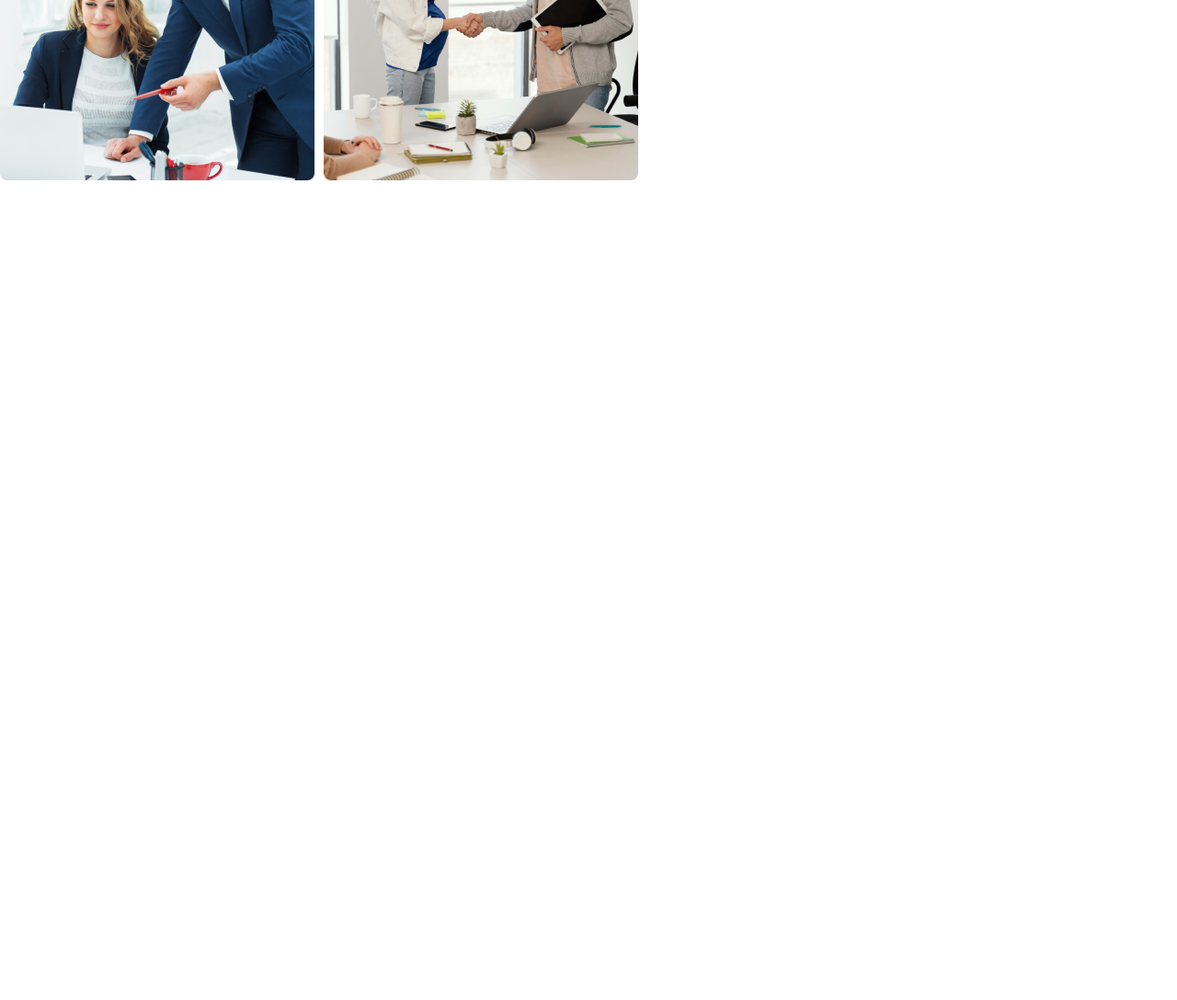
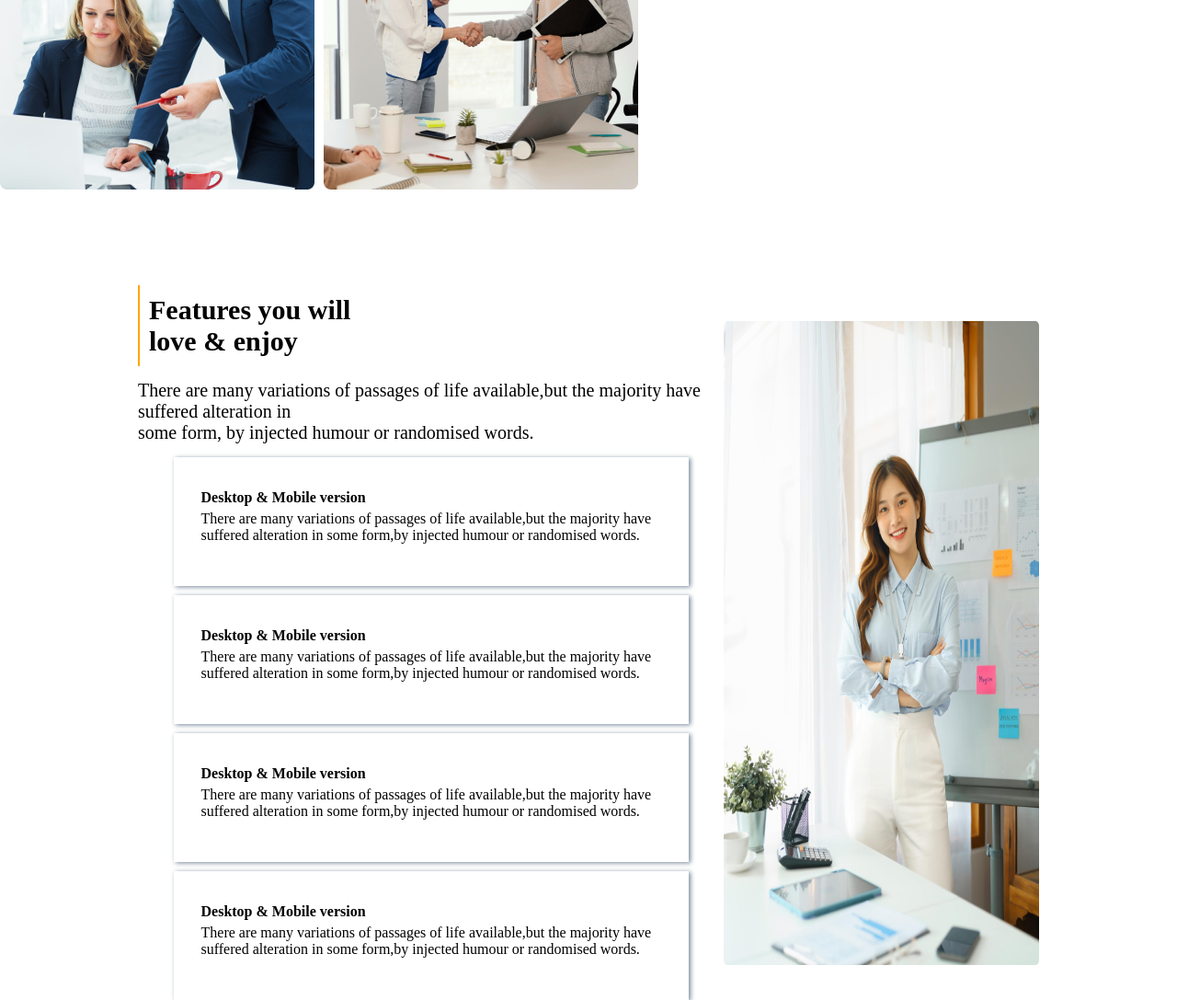
Before and after one commit to Tanzeemfatima/assignment-02, a plain HTML site: page index.html in a window 1280 px wide. Shown: the part 1284-2371 px from the top of the page at 92% size. Before the commit the page ends 1584 px from the top, so only its background shows below. Drawn offline with Linux system fonts and the light colour scheme.

Commit message:
feature-details info added

```diff
--- a/index.html
+++ b/index.html
@@ -40,6 +40,8 @@
 
 </body>
 <main>
+
+    <!-- -----------feature section start-------- -->
     <section class="feature-section">
         <div class="feature-imgs">
             <div class="feature-img-1"><img src="./images/team1.png" alt=""></div>
@@ -49,16 +51,52 @@
         </div>
 
         <div>
-            <h3 class="feature-title"><span class="sp-1">Quick list</span><Span> of
-                    Our</Span><br><span class="sp-2">Features</span></h3>
-            <p>There are many variations of passages of life available,but the majority have
+            <h3 class="feature-title"><span class="sp-1">Quick list</span><Span class="sp-2"> of
+                    Our</Span><br><span class="sp-3">Features</span></h3>
+            <p class="feature-des">There are many variations of passages of life available,but the majority have
                 suffered
                 alteration in<br>some
                 form, by injected humour or randomised words.</p>
             <button class="btn">Explore more</button>
         </div>
+    </section>
+
+    <!-- ------feature details section start------- -->
+    <section class="feature-details">
+        <div>
+            <h3 class="feature-title-2">Features you will <br> love & enjoy</h3>
+            <p class="feature-des">There are many variations of passages of life available,but the majority have
+                suffered
+                alteration in<br>some
+                form, by injected humour or randomised words.</p>
+            <div class="boxes">
+                <div class="box">
+                    <h4 class="box-title">Desktop & Mobile version</h4>
+                    <p class="box-details">There are many variations of passages of life available,but the majority have
+                        suffered alteration in some form,by injected humour or randomised words.</p>
+                </div>
+                <div class="box">
+                    <h4 class="box-title">Desktop & Mobile version</h4>
+                    <p class="box-details">There are many variations of passages of life available,but the majority have
+                        suffered alteration in some form,by injected humour or randomised words.</p>
+                </div>
+                <div class="box">
+                    <h4 class="box-title">Desktop & Mobile version</h4>
+                    <p class="box-details">There are many variations of passages of life available,but the majority have
+                        suffered alteration in some form,by injected humour or randomised words.</p>
+                </div>
+                <div class="box">
+                    <h4 class="box-title">Desktop & Mobile version</h4>
+                    <p class="box-details">There are many variations of passages of life available,but the majority have
+                        suffered alteration in some form,by injected humour or randomised words.</p>
+                </div>
+            </div>
+        </div>
+        <img class="architect-img" src="./images/architect.png" alt="">
 
     </section>
+    <!---------feature details section close------- -->
+
 </main>
 
 </html>
--- a/styles/style.css
+++ b/styles/style.css
@@ -40,6 +40,7 @@ ul>li {
 }
 
 .banner-des {
+    font-size: 20px;
     margin-top: 15px;
     margin-bottom: 15px;
 }
@@ -82,12 +83,28 @@ ul>li {
 
 }
 
+.feature-title {
+    font-size: 30px;
+    margin-top: 15px;
+    margin-bottom: 15px;
+}
+
+.feature-des {
+    font-size: 20px;
+    margin-top: 15px;
+    margin-bottom: 15px;
+}
+
 .sp-1 {
     color: dimgray;
 
 }
 
 .sp-2 {
+    font-weight: bolder;
+}
+
+.sp-3 {
     color: orange;
 
 }
@@ -98,3 +115,61 @@ ul>li {
     grid-template-columns: repeat(2, 0fr);
     grid-gap: 10px;
 }
+
+/* --------------feature section styles close------------ */
+
+/* -------------feature details style start---------- */
+
+
+
+
+
+
+/* -----------feature detailss styles close--------- */
+.feature-details {
+    display: flex;
+    margin-left: 150px;
+    margin-right: 150px;
+
+}
+
+.feature-title-2 {
+    font-size: 30px;
+    border-left: 2px solid orange;
+    padding: 10px;
+
+}
+
+.boxes {
+    display: grid;
+    grid-template-columns: repeat(1, 1fr);
+    grid-row-gap: 10px;
+    width: 100%;
+
+
+
+}
+
+.box {
+    width: 500px;
+    height: 80px;
+    border: grey;
+    background-color: #ffffff;
+    padding: 30px;
+    gap: 10px;
+    box-shadow: 2px 1px 5px lightslategrey;
+
+}
+
+.box-title {
+    margin-top: 5px;
+}
+
+.box-details {
+    margin-top: 5px;
+}
+
+.architect-img {
+    width: 35%;
+    height: 700px;
+}
```
